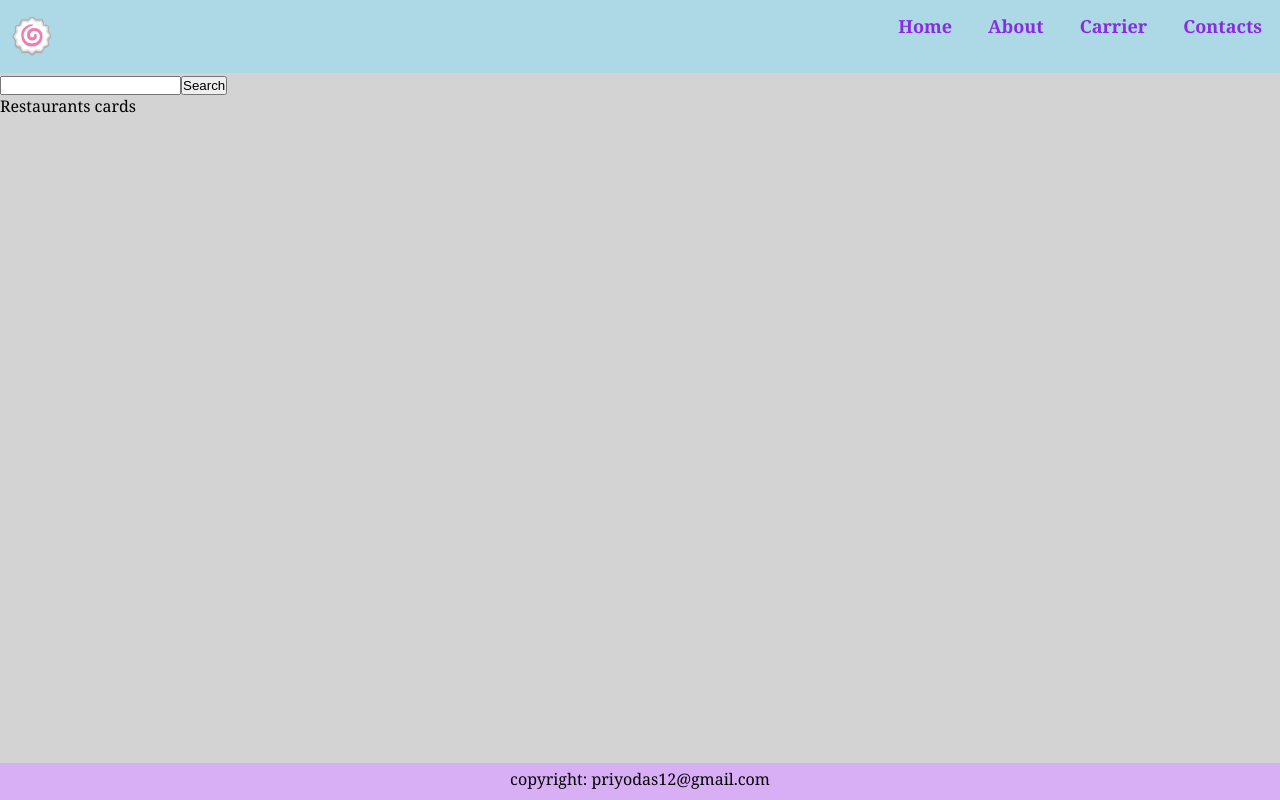
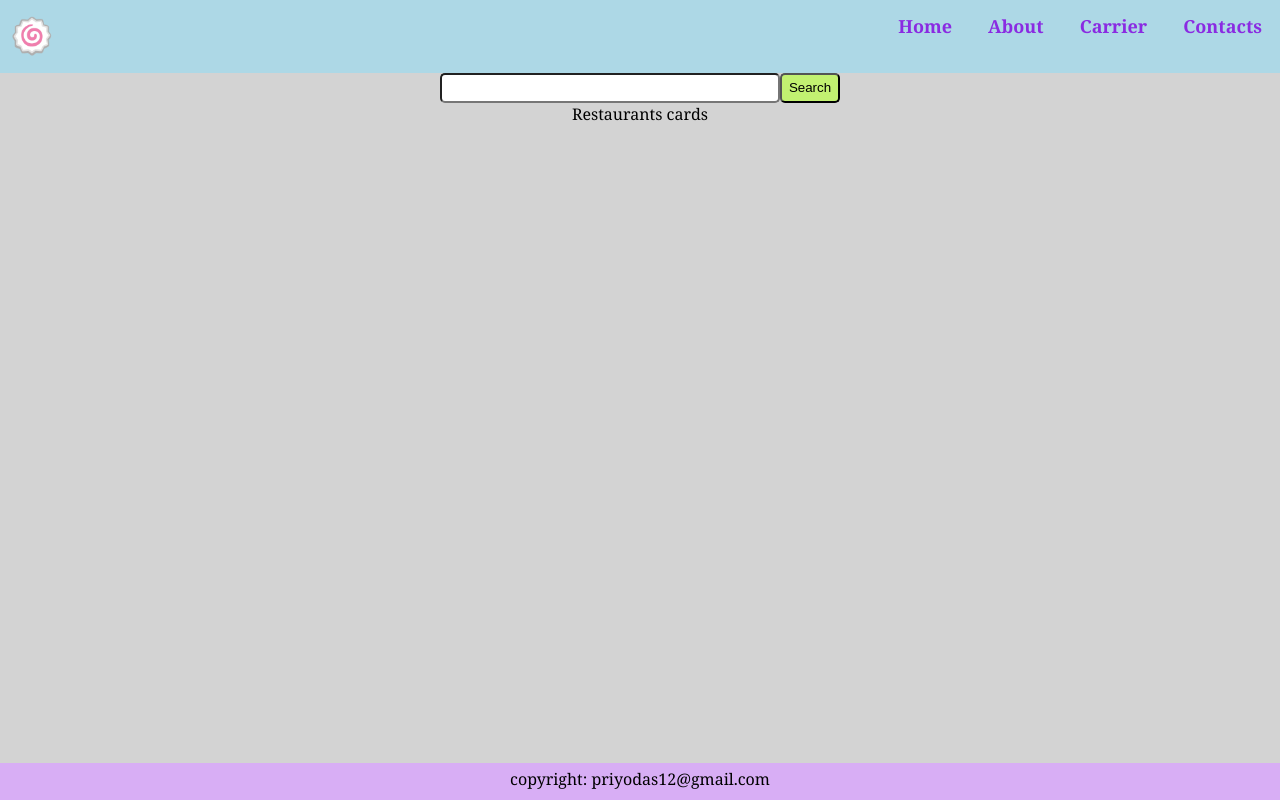
Before and after one commit to priyodas12/react-103, a React (Create React App) app: page / in a window 1280 px wide. Built offline with nearby package versions, Linux system fonts and the light colour scheme.

Commit message:
css: restaurants

```diff
--- a/src/App.css
+++ b/src/App.css
@@ -38,6 +38,8 @@ body {
 .body-content {
   flex: 64;
   background: lightgray;
+  justify-content: center;
+  align-items: center;
 }
 
 .footer-content {
--- /dev/null
+++ b/src/components/restaurants/Restaurants.css
@@ -0,0 +1,5 @@
+#restaurants {
+    display: flex;
+    justify-content: center;
+    align-items: center;
+}
--- a/src/components/restaurants/Restaurants.jsx
+++ b/src/components/restaurants/Restaurants.jsx
@@ -1,4 +1,7 @@
 import React from "react";
+import './Restaurants.css'
+
+
 
 function Restaurants(){
     return <div id="restaurants">
--- /dev/null
+++ b/src/components/search/Search.css
@@ -0,0 +1,25 @@
+#searchbar {
+    display: flex;
+    justify-content: center;
+    align-items: center;
+}
+
+#search-input {
+    width: 340px;
+    height: 30px;
+    border-radius: 5px;
+}
+
+#search-submit-button {
+    width: 60px;
+    height: 30px;
+    border-radius: 5px;
+    background-color: rgb(194, 241, 113);
+}
+
+#search-submit-button:hover {
+    width: 60px;
+    height: 30px;
+    border-radius: 5px;
+    background-color: rgb(120, 170, 34);
+}
--- a/src/components/search/Search.jsx
+++ b/src/components/search/Search.jsx
@@ -1,9 +1,9 @@
 import React from "react";
-
+import './Search.css';
 function Search(){
     return <div id="searchbar">
-        <input type="search" name="search-res" id="search-res" />
-        <button type="submit">Search</button>
+        <input type="search" name="search-res" id="search-input" />
+        <button type="submit" id="search-submit-button">Search</button>
     </div>
 }
 
```
